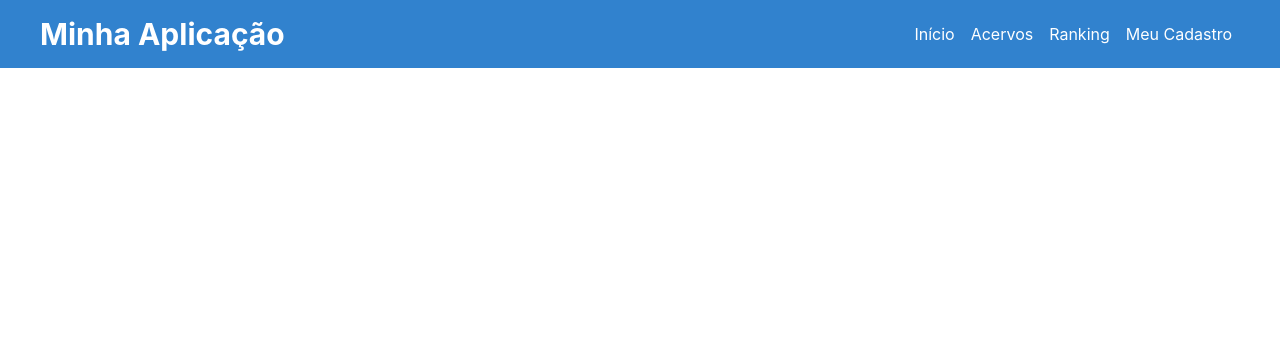
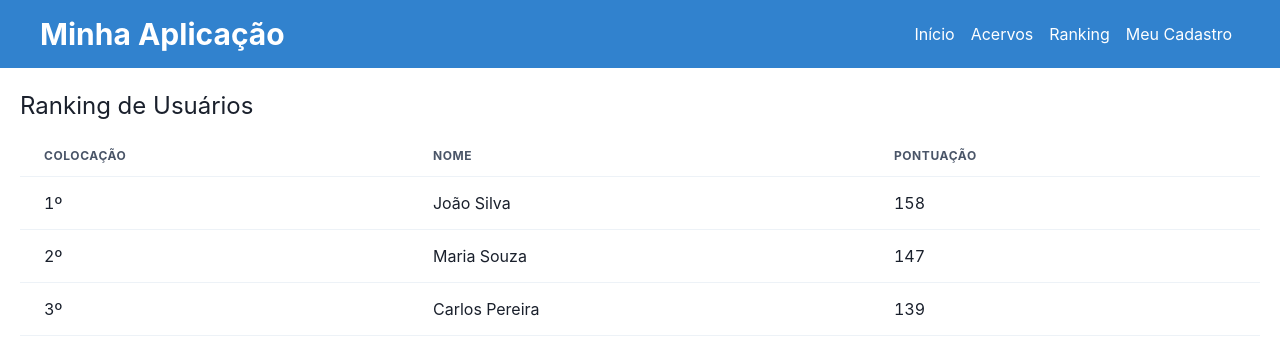
Before and after one commit to matheusblm/hackathon-an, a React (Vite) app in the folder frontend/: page /ranking in a window 1280 px wide. Shown: the top 354 px of the page. Built offline with nearby package versions, Linux system fonts and the light colour scheme.

Commit message:
add archive page

```diff
--- /dev/null
+++ b/frontend/src/Pages/Archive/index.tsx
@@ -0,0 +1,57 @@
+import { Box, Image, Text, Progress, VStack } from "@chakra-ui/react";
+
+function ArchivesPage() {
+  const archives = [
+    {
+      id: 1,
+      title: "Arte Medieval",
+      imageUrl: "/path-to-image-1.jpg",
+      reviews: 3,
+    },
+    {
+      id: 2,
+      title: "Manuscritos Antigos",
+      imageUrl: "/path-to-image-2.jpg",
+      reviews: 5,
+    },
+    {
+      id: 3,
+      title: "Invenções do Renascimento",
+      imageUrl: "/path-to-image-3.jpg",
+      reviews: 1,
+    },
+  ];
+
+  return (
+    <Box p={5}>
+      <VStack spacing={5}>
+        {archives.map((archive) => (
+          <Box
+            key={archive.id}
+            p={4}
+            shadow="md"
+            borderWidth="1px"
+            borderRadius="lg"
+            w="full"
+          >
+            <Image
+              src={archive.imageUrl}
+              alt={archive.title}
+              boxSize="sm"
+              objectFit="cover"
+              mb={2}
+            />
+            <Text fontSize="lg">{archive.title}</Text>
+            <Progress
+              colorScheme="green"
+              size="md"
+              value={(archive.reviews / 5) * 100}
+            />
+          </Box>
+        ))}
+      </VStack>
+    </Box>
+  );
+}
+
+export default ArchivesPage;
--- /dev/null
+++ b/frontend/src/Pages/Ranking/index.tsx
@@ -0,0 +1,39 @@
+import { Box, Table, Thead, Tbody, Tr, Th, Td, Text } from "@chakra-ui/react";
+
+function RankingPage() {
+  const users = [
+    { id: 1, name: "João Silva", score: 158 },
+    { id: 2, name: "Maria Souza", score: 147 },
+    { id: 3, name: "Carlos Pereira", score: 139 },
+  ];
+
+  const sortedUsers = users.sort((a, b) => b.score - a.score);
+
+  return (
+    <Box p={5}>
+      <Text fontSize="2xl" mb={3}>
+        Ranking de Usuários
+      </Text>
+      <Table variant="simple">
+        <Thead>
+          <Tr>
+            <Th>Colocação</Th>
+            <Th>Nome</Th>
+            <Th>Pontuação</Th>
+          </Tr>
+        </Thead>
+        <Tbody>
+          {sortedUsers.map((user, index) => (
+            <Tr key={user.id}>
+              <Td>{index + 1}º </Td>
+              <Td>{user.name}</Td>
+              <Td>{user.score}</Td>
+            </Tr>
+          ))}
+        </Tbody>
+      </Table>
+    </Box>
+  );
+}
+
+export default RankingPage;
--- a/frontend/src/main.tsx
+++ b/frontend/src/main.tsx
@@ -8,6 +8,8 @@ import HomePage from "./Pages/Home";
 import CadastroForm from "./components/CadastroForm";
 import LoginForm from "./components/LoginForm";
 import Root from "./routes/root";
+import RankingPage from "./Pages/Ranking";
+import ArchivesPage from "./Pages/Archive";
 
 createRoot(document.getElementById("root")!).render(
   <React.StrictMode>
@@ -18,6 +20,9 @@ createRoot(document.getElementById("root")!).render(
             <Route path="/cadastro" element={<CadastroForm />} />
             <Route path="/login" element={<LoginForm />} />
             <Route path="/" element={<HomePage />} />
+            <Route path="/ranking" element={<RankingPage />} />
+            <Route path="/acervos" element={<ArchivesPage />} />
+            <Route path="*" element={<div>404</div>} />
           </Routes>
         </Root>
       </BrowserRouter>
```
